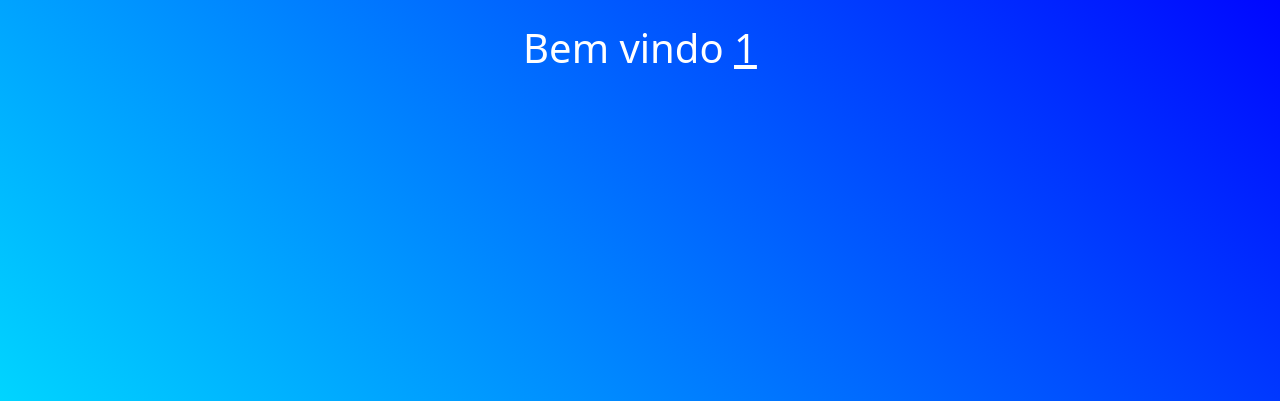
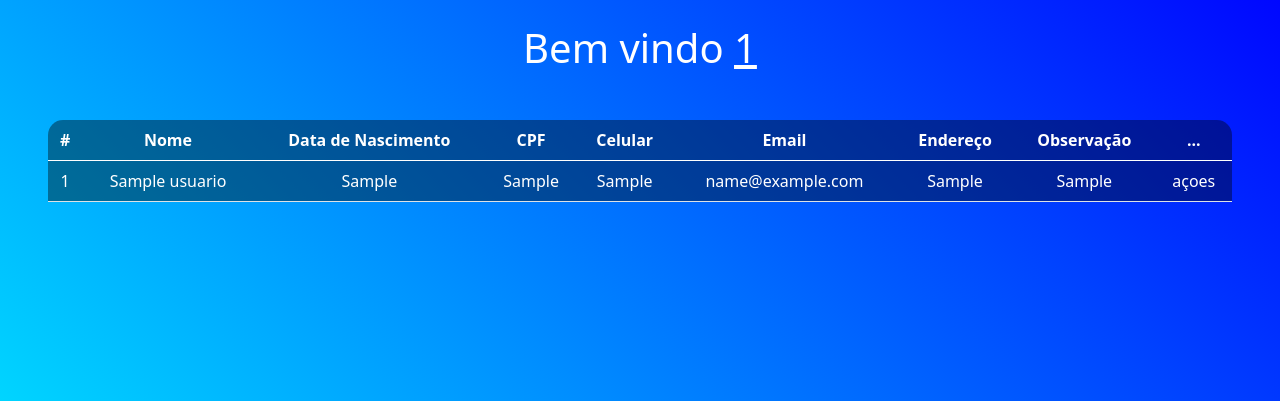
Before and after one commit to DouglasMendesVieira/Sistema_Web_NewM-, a PHP site: page /sistema.php in a window 1280 px wide. Shown: the part 56-457 px from the top of the page. Run offline with PHP 8.4, Linux system fonts and the light colour scheme; the visitor is signed in with stand-in values (Sample User, id 1); tables that the repository leaves empty or names only in its code hold one stand-in row (values such as "Sample post").

Commit message:
Implementation of customer list

```diff
--- a/css/sistema.css
+++ /dev/null
@@ -1,13 +0,0 @@
-body {
-    background-image: linear-gradient(45deg, cyan, blue);
-    color: white;
-    text-align: center;
-}
-
-html,
-body {
-    width: 100%;
-    height: 100%;
-    margin: 0;
-    padding: 0;
-}
--- a/sistema.php
+++ b/sistema.php
@@ -1,5 +1,6 @@
 <?php
 session_start();
+include_once('config.php');
 //print_r($_SESSION);
 if ((!isset($_SESSION['email']) == true) and (!isset($_SESSION['senha']) == true)) {
     unset($_SESSION['email']);
@@ -7,6 +8,12 @@ if ((!isset($_SESSION['email']) == true) and (!isset($_SESSION['senha']) == true
     header('Location: login.php');
 }
 $logado = $_SESSION['email'];
+
+$sql = "SELECT * FROM usuarios ORDER BY id ASC";
+
+$result = $conexao->query($sql);
+
+//print_r($result);
 ?>
 
 <!DOCTYPE html>
@@ -18,9 +25,28 @@ $logado = $_SESSION['email'];
     <meta name="viewport" content="width=device-width, initial-scale=1.0">
     <link href="https://cdn.jsdelivr.net/npm/bootstrap@5.0.2/dist/css/bootstrap.min.css" rel="stylesheet"
         integrity="sha384-EVSTQN3/azprG1Anm3QDgpJLIm9Nao0Yz1ztcQTwFspd3yD65VohhpuuCOmLASjC" crossorigin="anonymous">
-    <link rel="stylesheet" href="./css/sistema.css" type="text/css">
     <title>Sistema Web NewM</title>
 </head>
+<style>
+body {
+    background-image: linear-gradient(45deg, cyan, blue);
+    color: white;
+    text-align: center;
+}
+
+html,
+body {
+    width: 100%;
+    height: 100%;
+    margin: 0;
+    padding: 0;
+}
+
+.table-bg {
+    background: rgba(0, 0, 0, 0.4);
+    border-radius: 15px 15px 0 0;
+}
+</style>
 
 <body>
     <nav class="navbar navbar-expand-lg navbar-dark bg-primary">
@@ -39,6 +65,40 @@ $logado = $_SESSION['email'];
     <?php
     echo "<h1>Bem vindo <u>$logado</u></h1>";
     ?>
+    <div class="m-5">
+        <table class="table text-white table-bg">
+            <thead>
+                <tr>
+                    <th scope="col">#</th>
+                    <th scope="col">Nome</th>
+                    <th scope="col">Data de Nascimento</th>
+                    <th scope="col">CPF</th>
+                    <th scope="col">Celular</th>
+                    <th scope="col">Email</th>
+                    <th scope="col">Endereço</th>
+                    <th scope="col">Observação</th>
+                    <th scope="col">...</th>
+                </tr>
+            </thead>
+            <tbody>
+                <?php
+                while ($user_data = mysqli_fetch_assoc($result)) {
+                    echo "<tr>";
+                    echo "<td>" . $user_data['id'] . "</td>";
+                    echo "<td>" . $user_data['nome'] . "</td>";
+                    echo "<td>" . $user_data['data_nasc'] . "</td>";
+                    echo "<td>" . $user_data['cpf'] . "</td>";
+                    echo "<td>" . $user_data['celular'] . "</td>";
+                    echo "<td>" . $user_data['email'] . "</td>";
+                    echo "<td>" . $user_data['endereco'] . "</td>";
+                    echo "<td>" . $user_data['observacao'] . "</td>";
+                    echo "<td>açoes</td>";
+                    echo "<tr>";
+                }
+                ?>
+            </tbody>
+        </table>
+    </div>
 </body>
 
 </html>
```
Also changed, not shown: cadastro.php (+115 -2 lines), css/cadastro.css (deleted, +0 -112 lines), css/home.css (deleted, +0 -28 lines), css/login.css (deleted, +0 -45 lines), home.php (+30 -1 lines), login.php (+47 -1 lines), verificaCPF.js (renamed from js/verificaCPF.js).
